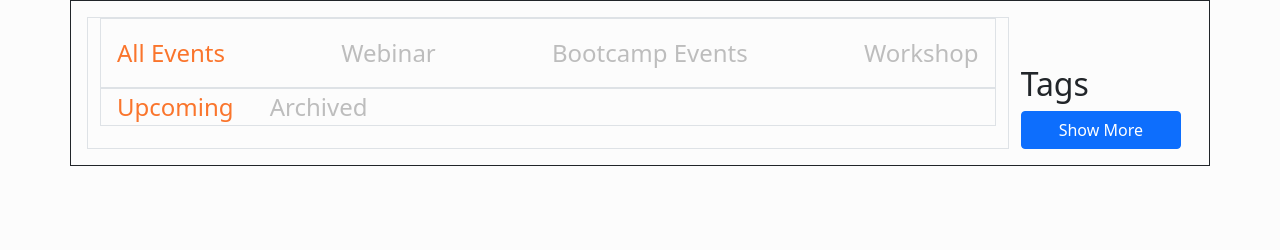
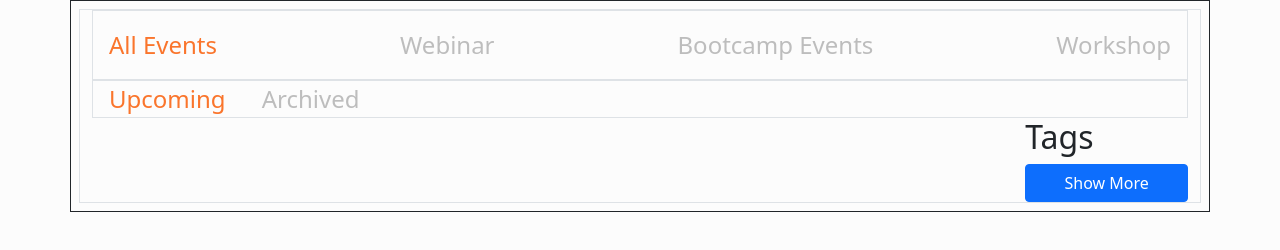
Before and after one commit to NimeshJohari02/CNAssignment, a plain HTML site: page index.html in a window 1280 px wide. Drawn offline with nearby package versions, Linux system fonts and the light colour scheme; no server answers.

Commit message:
Styling ...

```diff
--- a/index.html
+++ b/index.html
@@ -12,12 +12,13 @@
       crossorigin="anonymous"
     />
     <link rel="stylesheet" href="styles.css">
+     <script src="https://kit.fontawesome.com/2295466095.js" crossorigin="anonymous"></script>
   </head>
   <body class ="container border-dark ">
-      <div class = "border border-dark p-3 row ">
-    <div class=" container border left-pane col-lg-10">
+      <div class = "border border-dark p-2 row ">
+    <div class=" container border left-pane col-lg-12">
       <div id ="EventsDiv" class="navbar border">
-        <a value="ALL_EVENT" class="nav-link active-link">All Events</a>
+        <a value="ALL_EVENT" class="nav-link active-link"> All Events</a>
         <a value="WEBINAR" class="nav-link normal-link">Webinar</a>
         <a value="CODING_EVENT" class="nav-link normal-link">Bootcamp Events</a>
         <a value="WORKSHOPS" class="normal-link nav-link">Workshop</a>
@@ -26,16 +27,17 @@
         <a value="Upcoming" class="p-3 active-link">Upcoming</a>
         <a value="Archived" class="p-3 normal-link">Archived</a>
       </div>
-      <div id="main-content" class = "container"></div>
-    </div>
-    <div class="container col-lg-2 mt-5">
+      <div class ="row">
+      <div id="main-content" class = "col-lg-10"></div>
+    <div class="container col-lg-2 ">
       <h2>Tags</h2>
-      <ul class ="list-group">
+      <ul class ="list-group p-0">
       <div id="Tags"></div>
       <a id="showMoreBtn"class="btn btn-primary">Show More</a>
    </ul>
     </div>
-    <div>
+    </div>
+    </div>
   </body>
   <script src="./app.js"></script>
   <script
```
